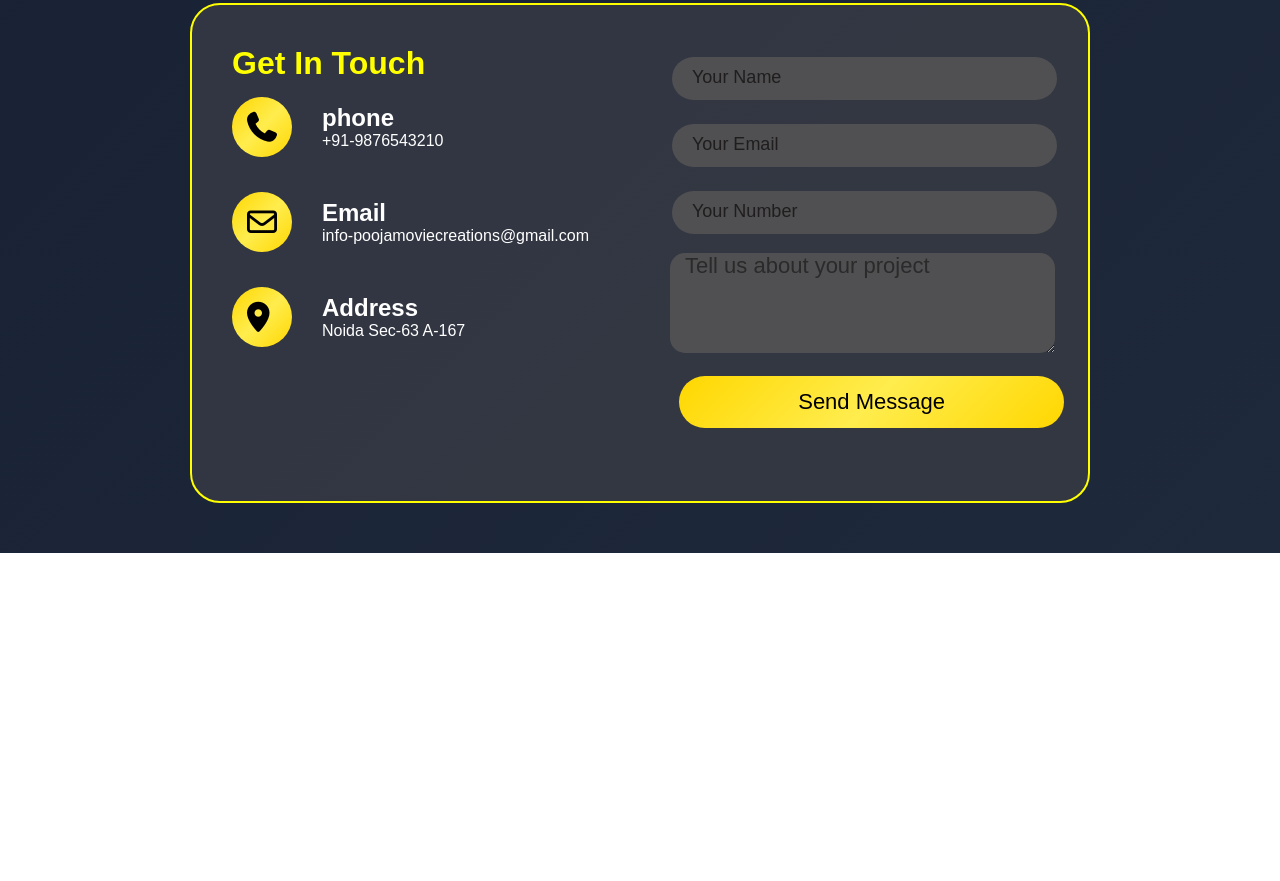
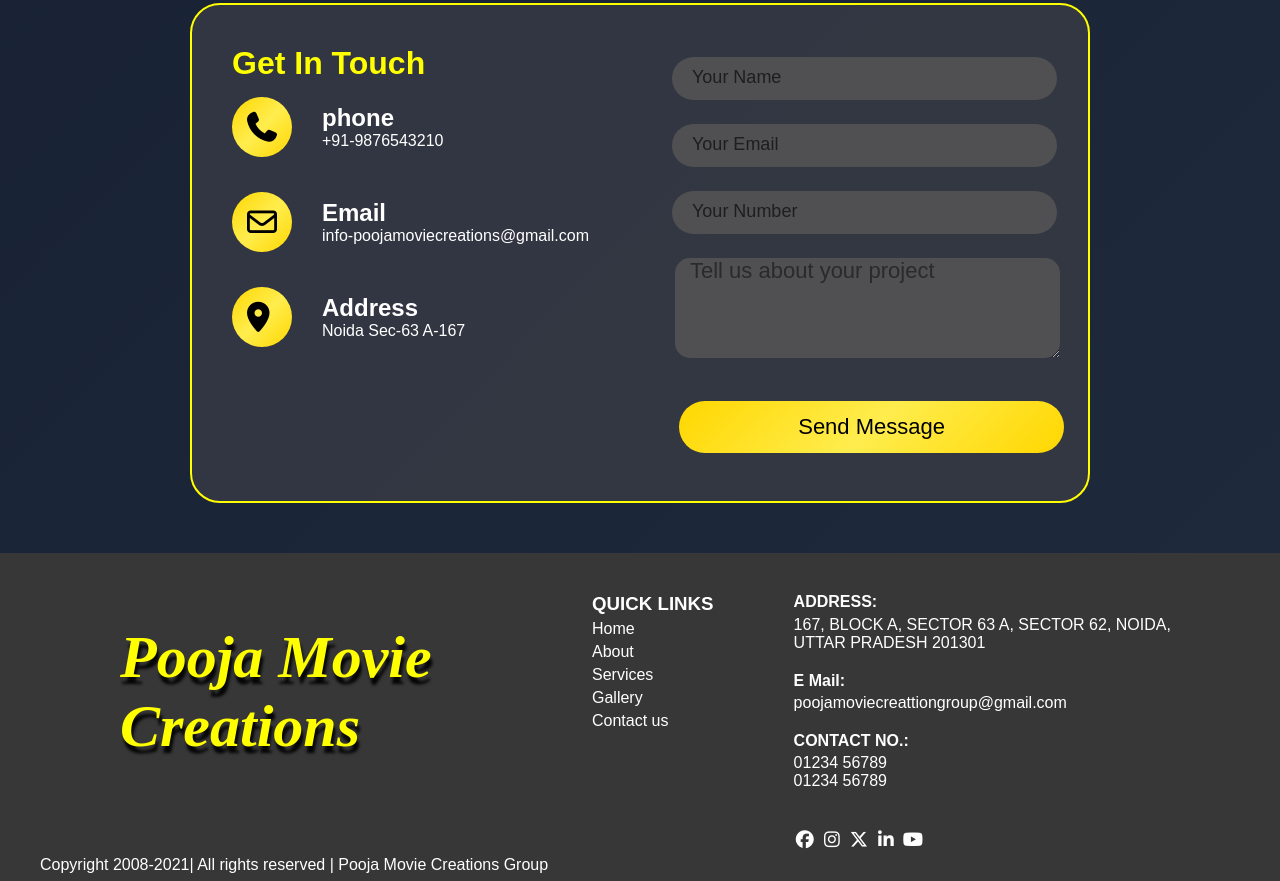
Before and after one commit to Suhaiv/pooja-movie-creations, a plain HTML site: page tv advertising/kbc.html in a window 1280 px wide. Shown: the part 3307-4188 px from the top of the page. Before the commit the page ends 3860 px from the top, so only its background shows below. Drawn offline with Linux system fonts and the light colour scheme.

Commit message:
textare update

```diff
--- a/tv advertising/kbc.css
+++ b/tv advertising/kbc.css
@@ -259,7 +259,7 @@ text-align: center;
   box-shadow: 0 8px 25px rgba(255, 255, 0, 0.253);
 }
 .special{
-    background: yellow;
+    background: rgb(228, 196, 14);
     margin: -45px -30px  -30px;
     height: 530px;
     padding-top: 20px;
@@ -353,7 +353,7 @@ textarea{
     border-radius: 15px;
     background: #505052;
     border: none;
-    margin: 7px 0 0 10px;
+    margin: 12px 0 20px 15px;
 }
 textarea::placeholder{
     font-size: 22px;
@@ -365,3 +365,90 @@ textarea::placeholder{
    color: black;
    width: 90%;
 }
+/* --- footer --- */
+footer{
+height: 303px;
+background-color: #131313d8;
+display: flex;
+}
+.footer1{
+width: 40%;
+}
+.footer1 h1{
+ color: yellow;
+ font-size: 60px;
+ font-style: italic;
+ margin: 70px 0 0 120px;
+ text-shadow: 2px 7px 3px rgba(0,0,0,0.9);
+}
+.line1{
+margin-left: 80px;
+margin-top: 20px;
+color: rgb(255, 255, 255);
+font-family: sans-serif;
+}
+.line1 p{
+padding-top: 5px;
+}
+.line1 p a{
+color: rgb(255, 255, 255);
+list-style: none;
+text-decoration: none;
+}
+.line1 p a:hover{
+    color: orange;
+}
+.footer2{
+width:60%;
+display: flex;
+margin-top: 20px;
+}
+.line2{
+margin-left: 80px;
+
+}
+.LINE-2{
+margin-top: 20px;
+font-family: sans-serif;
+color: rgb(255, 255, 255);
+}
+.LINE-2 h4{
+margin-bottom: 5px;
+}
+.LINE-2 p:hover{
+    color: orange;
+}
+.locations{
+margin-top: 20px;
+font-family: sans-serif;
+color: rgb(255, 255, 255);
+}
+.locations p{
+margin-top: 4px;
+}
+.locations p:hover{
+    color: orange;
+}
+.cont{
+margin-top: 20px;
+color: rgb(255, 255, 255);
+font-family: sans-serif;
+}
+.cont p{
+margin-top: 4px;
+}
+.cont p:hover{
+    color: orange;
+}
+.font-icon{
+margin-top: 40px;
+color: rgb(255, 255, 255);
+font-size: large;
+}
+.copyright {
+padding-left: 40px;
+background-color: #131313d8;
+height: 25px;
+font-family: sans-serif;
+color: white;
+}
--- a/tv advertising/kbc.html
+++ b/tv advertising/kbc.html
@@ -192,5 +192,48 @@
             </div>
             </div>
 </div>
+<!-- footer -->
+ <footer>
+    <div class="footer1">
+        <h1>Pooja Movie <br>Creations</h1>
+    </div>
+   <div class="footer2">
+      <div class="line1">
+         <h3 style="color: rgb(255, 255, 255);">QUICK LINKS</h3>
+        <p><a href="home.html">Home</a></p>
+        <p><a href="about.html">About</a></p>
+        <p><a href="service1.html">Services</a></p>
+        <p><a href="#">Gallery</a></p>
+         <p><a href="contact.html">Contact us</a></p>
+      </div>
+      <div class="line2">
+       <div class="LINE-2">
+             <h4 style="color: rgb(255, 255, 255);">ADDRESS:</h4>
+             <p>167, BLOCK A, SECTOR 63 A, SECTOR 62, NOIDA,<br>UTTAR PRADESH 201301</p></div>
+
+        <div class="locations"> <h4 style="color: rgb(255, 255, 255);">E Mail:</h4>
+        <p>poojamoviecreattiongroup@gmail.com</p>
+      </div>
+      <div class="cont"> <h4 style="color: rgb(255, 255, 255);">CONTACT NO.:</h4>
+        <p>01234 56789<br>01234 56789</p></div>
+
+          <div class="font-icon">
+            <i class="fa-brands fa-facebook" style="color: rgb(255, 255, 255);"></i>
+            <i class="fa-brands fa-instagram"style="color: rgb(255, 255, 255);"></i>
+            <i class="fa-brands fa-x-twitter" style="color: rgb(255, 255, 255);"></i>
+            <i class="fa-brands fa-linkedin-in" style="color: rgb(255, 255, 255);"></i>
+            <i class="fa-brands fa-youtube"style="color: rgb(255, 255, 255);"></i>
+          </div>
+         </div>
+       </div>
+      </div>
+      </div>
+   </div>
+</footer>
+<div class="copyright">
+   <p>Copyright 2008-2021| All rights reserved | Pooja Movie Creations Group </p>
+</div>
 </body>
 </html>
+</body>
+</html>
```
